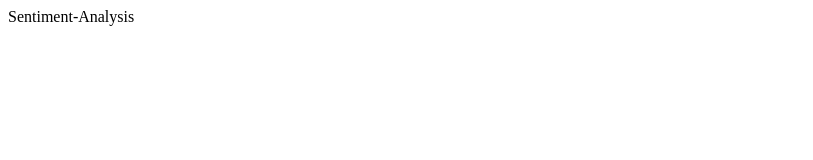
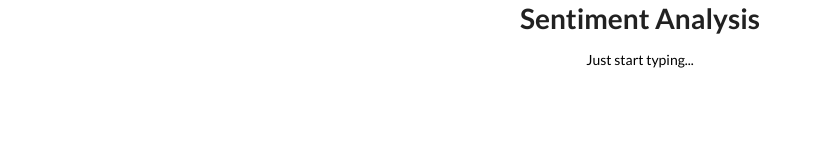
Before and after one commit to vlexvnder/Sentiment-Analysis, a React app in the folder frontend/: page / in a window 1280 px wide. Shown: the whole page, without its empty margins (0-813 px from the left). Built offline with nearby package versions, Linux system fonts and the light colour scheme.

Commit message:
Frontend Setup

```diff
--- a/frontend/package.json
+++ b/frontend/package.json
@@ -2,6 +2,7 @@
   "name": "sentiment-analysis",
   "version": "0.1.0",
   "private": true,
+  "homepage":".",
   "dependencies": {
     "@testing-library/jest-dom": "^4.2.4",
     "@testing-library/react": "^9.5.0",
--- a/frontend/public/index.html
+++ b/frontend/public/index.html
@@ -5,6 +5,7 @@
     <link rel="icon" href="%PUBLIC_URL%/favicon.ico" />
     <meta name="viewport" content="width=device-width, initial-scale=1" />
     <meta name="theme-color" content="#000000" />
+    <link rel="stylesheet" href="https://cdnjs.cloudflare.com/ajax/libs/semantic-ui/2.4.1/semantic.min.css" />
     <meta
       name="description"
       content="Sentiment Analysis"
--- /dev/null
+++ b/frontend/src/components/App.css
@@ -0,0 +1,4 @@
+#root {
+    width: 90%;
+    margin: auto;
+}
--- a/frontend/src/components/App.js
+++ b/frontend/src/components/App.js
@@ -1,9 +1,15 @@
 import React, { Component } from 'react';
+
+import './App.css';
+import TextArea from './TextArea';
 
 class App extends Component {
     render() {
         return (
-            <div>Sentiment-Analysis</div>
+            <div>
+                <h1 className="ui center aligned icon header">Sentiment Analysis</h1>
+                <TextArea />
+            </div>
         );
     }
 }
--- /dev/null
+++ b/frontend/src/components/TextArea.css
@@ -0,0 +1,9 @@
+.text-area {
+    text-align: center;
+    outline: none;
+}
+
+.text-area[placeholder]:empty:before {
+    content: attr(placeholder);
+    color: black;
+}
--- /dev/null
+++ b/frontend/src/components/TextArea.js
@@ -0,0 +1,25 @@
+import React, { Component } from 'react';
+
+import './TextArea.css';
+
+class TextArea extends Component {
+    constructor(props) {
+        super(props);
+
+        this.textArea = React.createRef();
+    }
+
+    componentDidMount() {
+        this.textArea.current.focus();
+    }
+
+    render() {
+        return (
+            <div ref={this.textArea} className="text-area" placeholder="Just start typing..." contentEditable>
+
+            </div>
+        );
+    }
+}
+
+export default TextArea;
```
Also changed, not shown: 1 other file.
